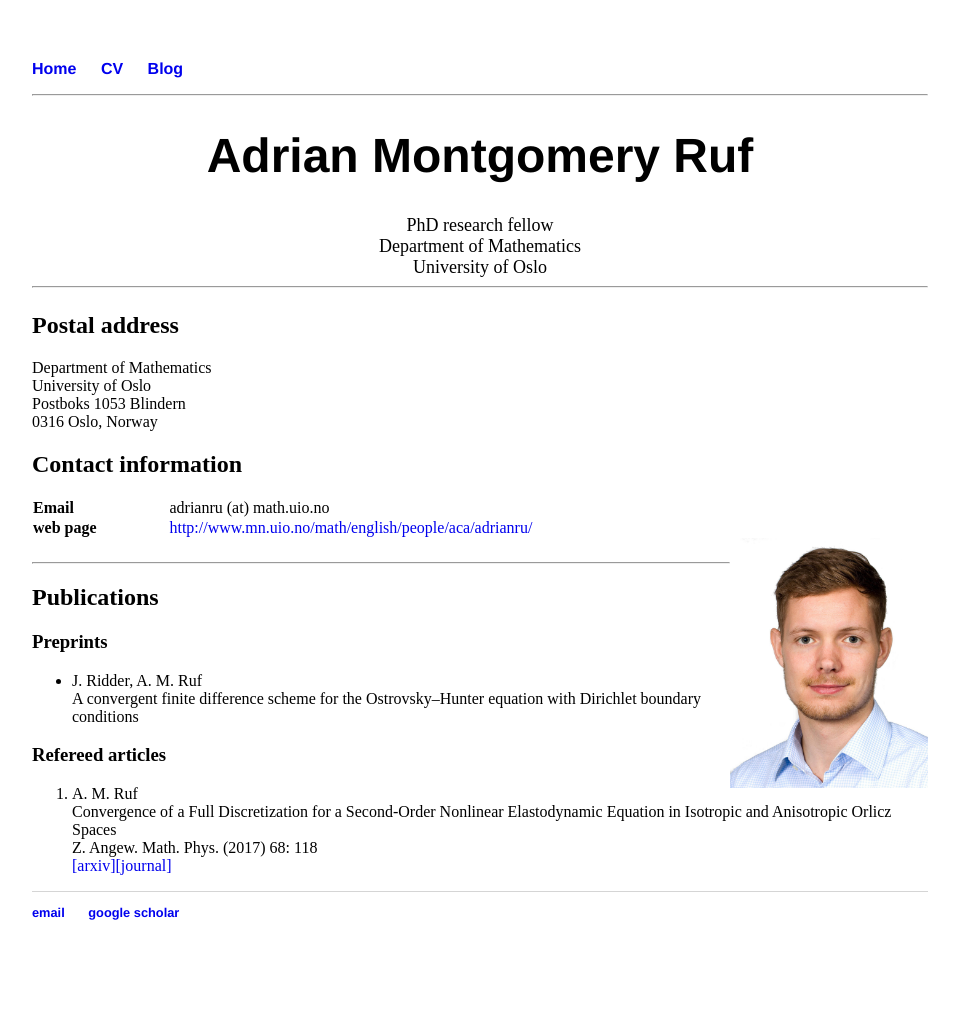
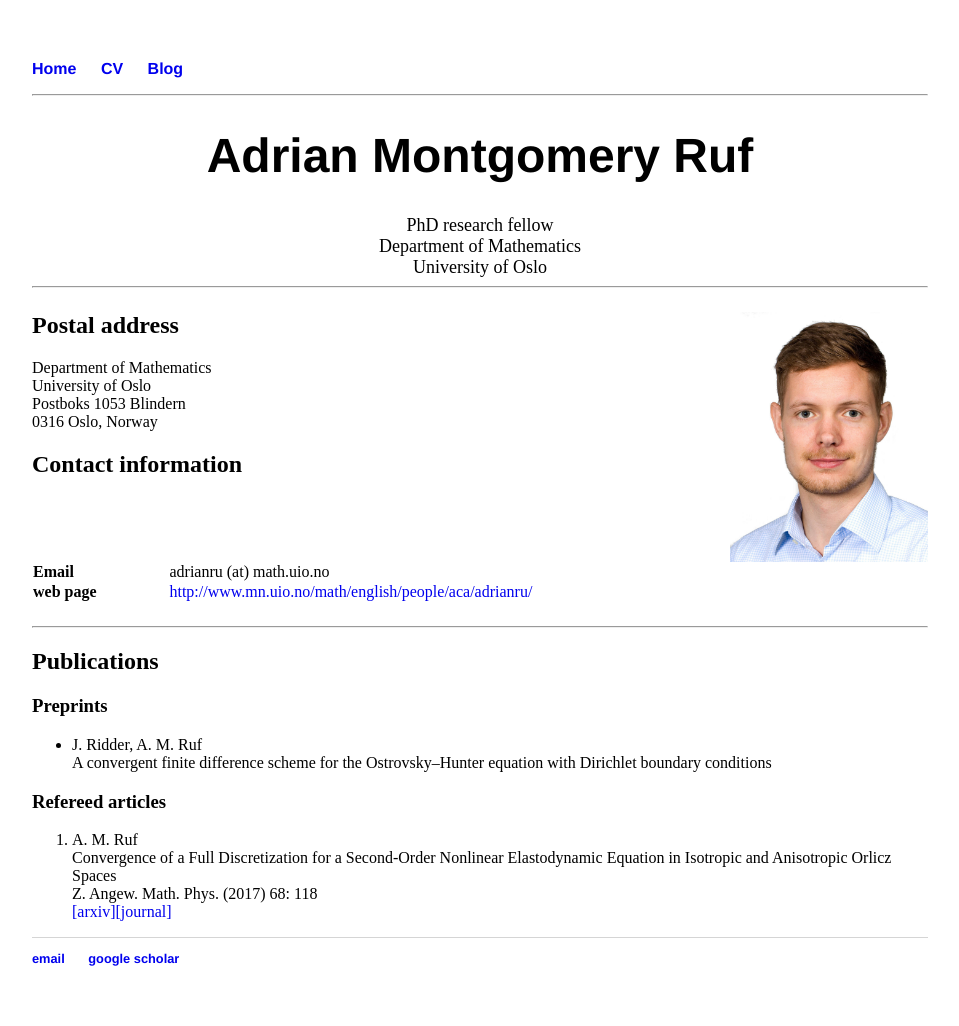
Before and after one commit to adrianmruf/adrianmruf.github.io, a Jekyll site: the page built from index.html, in a window 1280 px wide. Shown: the whole page, without its empty margins (160-1119 px from the left). Built offline with Jekyll 4.4.1, drawn with Linux system fonts in a browser that asks for light colours; before the commit the page ends 980 px from its top, so only the background shows below that.

Commit message:
Update index.html

```diff
--- a/index.html
+++ b/index.html
@@ -13,13 +13,14 @@ title: Adrian Montgomery Ruf
 
 	<hr />
 <p>
+	<img src="adrianru_4.jpg" alt="Press photo" style="float:right;width:198px;height:250px;">
+
 	<h2>Postal address</h2>
 	Department of Mathematics<br>
 	University of Oslo<br>
 	Postboks 1053 Blindern<br>
 	0316 Oslo, Norway
 	<h2>Contact information</h2>
-
 <style>
 table, th, td {
     border-collapse: collapse;
@@ -38,7 +39,6 @@ th {
    	 <td><a href="http://www.mn.uio.no/math/english/people/aca/adrianru/">http://www.mn.uio.no/math/english/people/aca/adrianru/</a></td>
  	 </tr>
 </table>
-<img src="adrianru_4.jpg" alt="Press photo" style="float:right;width:198px;height:250px;">
 </p>
 
 <hr />
```
